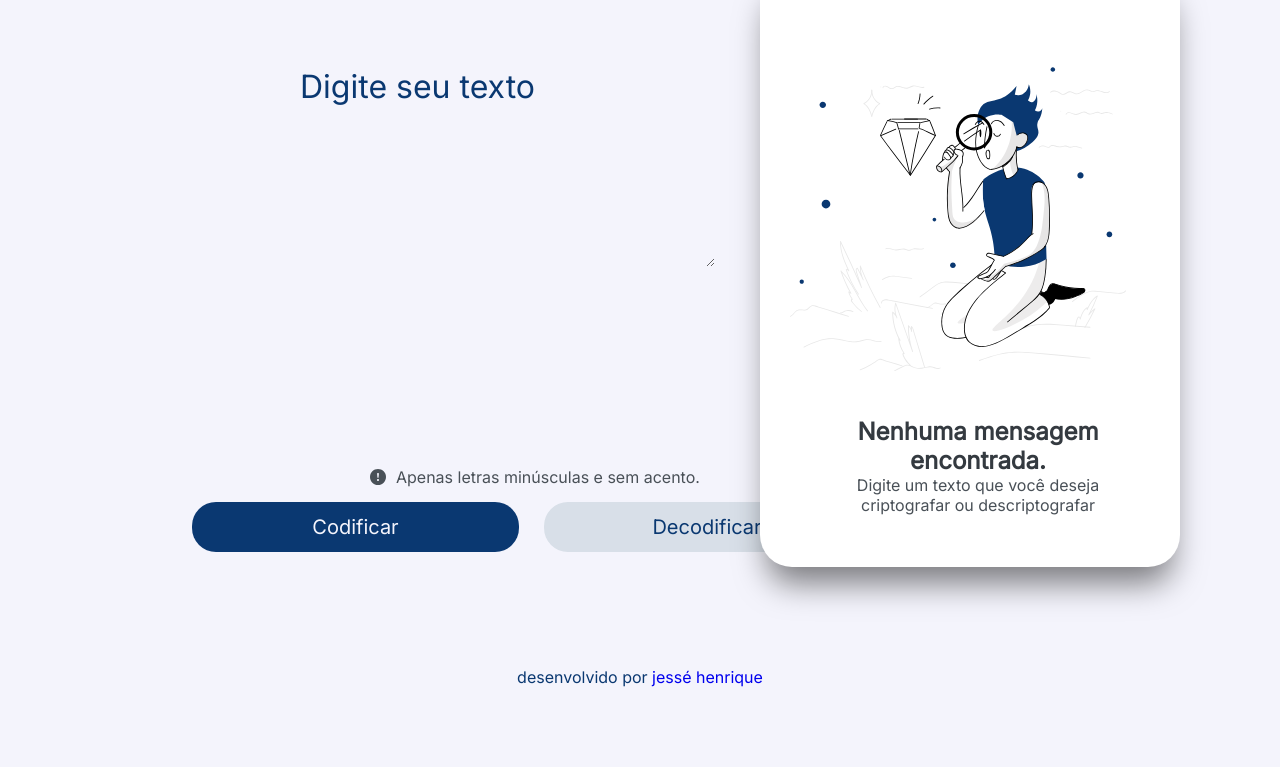
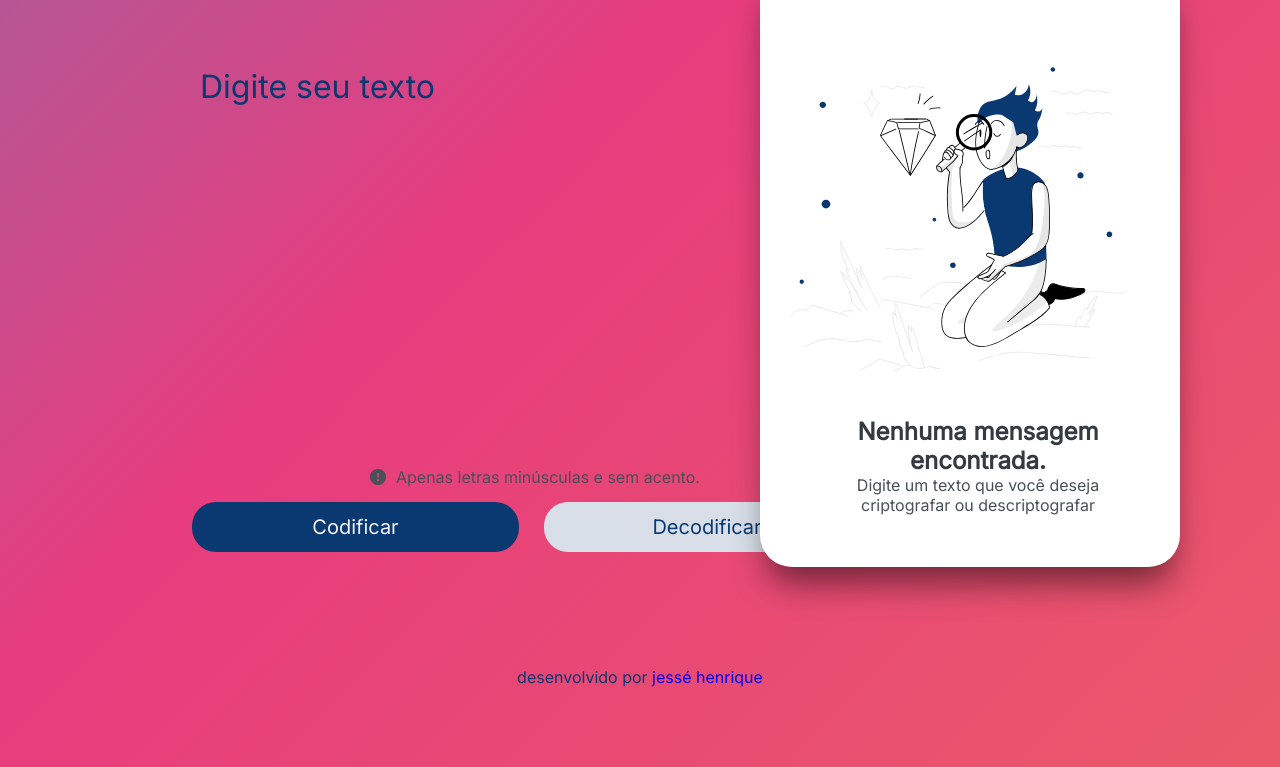
Before and after one commit to henriquejessex/decodificador, a plain HTML site: page index.html in a window 1280 px wide. Shown: the part 103-870 px from the top of the page. Drawn offline with Linux system fonts and the light colour scheme.

Commit message:
feat: background animation

```diff
--- a/index.html
+++ b/index.html
@@ -22,7 +22,7 @@
                 <textarea class="section-1-textarea-text" placeholder="Digite seu texto" id="texto"></textarea>
             </div>
             <div class="section-1-alert">
-                <img class="section-1-icone" src="static/Vector.svg" alt="Icone de atenção">
+                <img class="section-1-icone" src="static/Vector-1.svg" alt="Icone de atenção">
                 <p>Apenas letras minúsculas e sem acento.</p>
             </div>
             <div class="section-1-buttons">
--- a/style.css
+++ b/style.css
@@ -4,8 +4,23 @@
     font-family: 'Inter', sans-serif;
 }
 body {
-    background-color: #f4f4fc;
+    background: linear-gradient(-45deg, #ee7752, #e73c7e, #23a6d5, #23d5ab);
+	background-size: 400% 400%;
+	animation: gradient 15s ease infinite;
+	height: 100vh;
 }
+@keyframes gradient {
+	0% {
+		background-position: 0% 50%;
+	}
+	50% {
+		background-position: 100% 50%;
+	}
+	100% {
+		background-position: 0% 50%;
+	}
+}
+
 header{
     width: 100%;
     height: 70px;
@@ -26,14 +41,13 @@ main {
     position: absolute;
     left: 200px;
     top: 100px;
-    padding-left: 100px;
     height: 200px;
 }
 .section-1-textarea-text {
-    width: 100%;
-    height: 100%;
+    width: 760px;
+    height: 340px;
     border: none;
-    background-color: #f4f4fc;
+    background: transparent;
     cursor: pointer;
     color: #0A3871;
     font-size: 32px;
@@ -140,9 +154,11 @@ main {
     margin-left: 25px;
 }
 .resposta {
+    display: block;
     color: #495057;
     font-size: 25px;
 }
+
 .btn-copiar {
     position: border-box;
     width: 327px;
```
Also changed, not shown: static/Vector-1.svg (renamed from static/Vector.svg), static/Vector.png (added).
